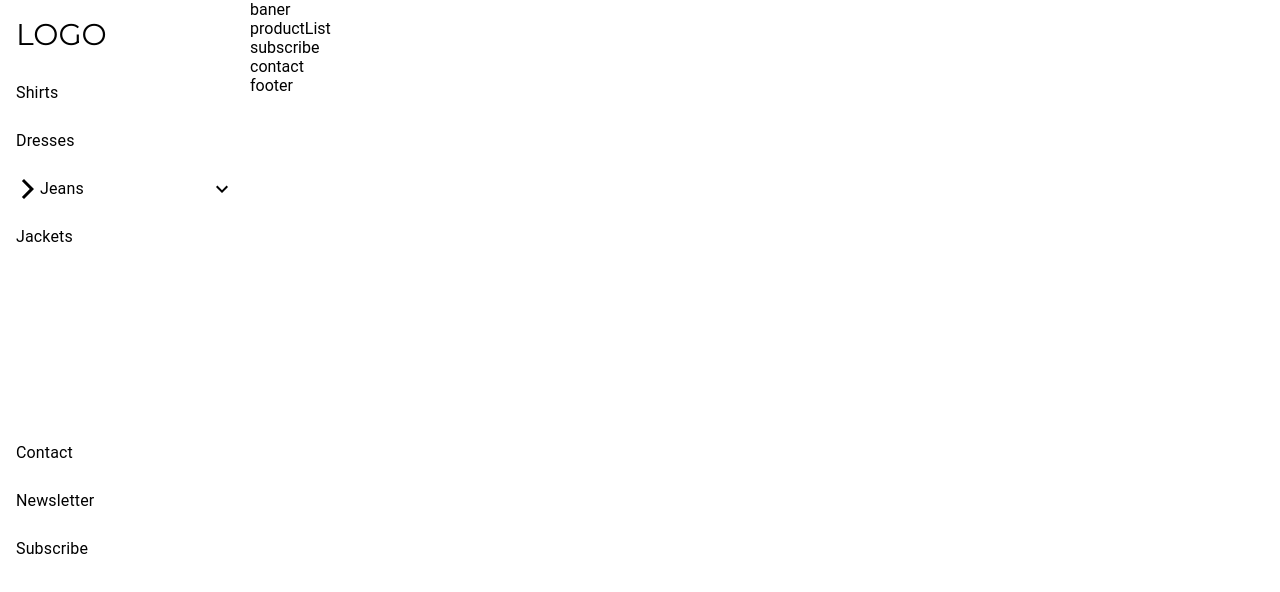
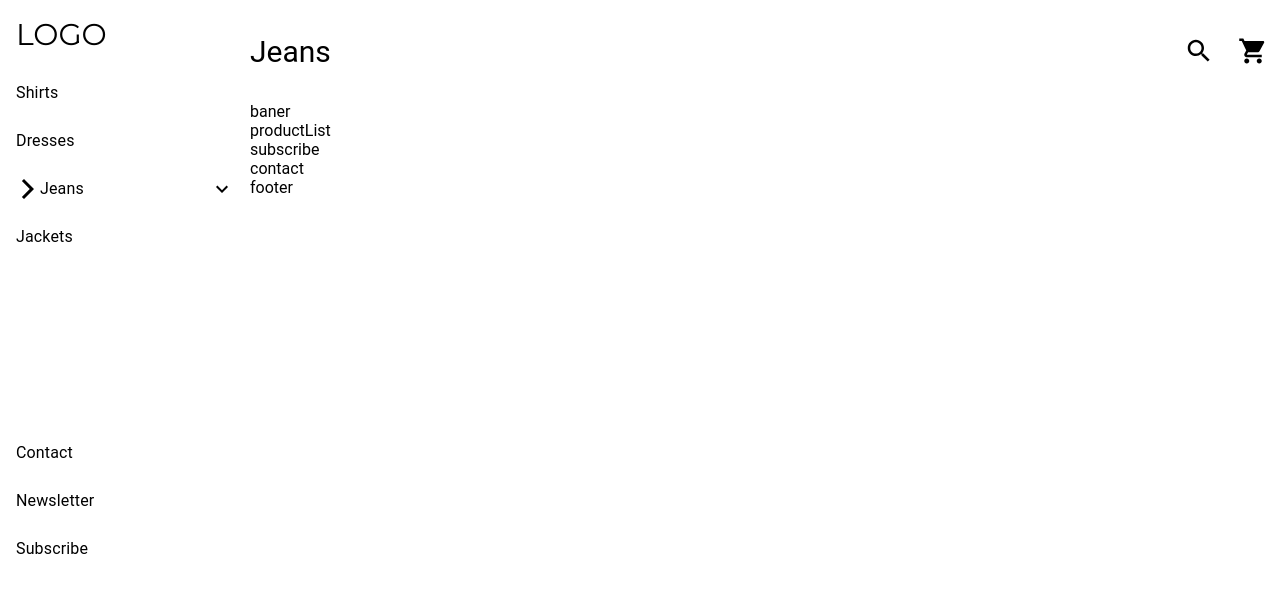
Before and after one commit to AdamKrowka/shopExample, a React (Create React App) app: page / in a window 1280 px wide. Shown: the top 592 px of the page. Built offline with nearby package versions, Linux system fonts and the light colour scheme.

Commit message:
[shop/main/searchbar] Serachbar finished

```diff
--- a/src/Components/Main.js
+++ b/src/Components/Main.js
@@ -15,7 +15,7 @@ const Main = ({ selectedCategory }) => {
   return (
     <div className={classes.container}>
       <div className={classes.searchBar}>
-        <SerachBar />
+        <SerachBar selectedCategory={selectedCategory} />
       </div>
       <div className={classes.banner}>baner</div>
       <div className={classes.productList}>productList</div>
--- a/src/Components/MainComponents/SearchBar.js
+++ b/src/Components/MainComponents/SearchBar.js
@@ -1,7 +1,45 @@
 import React, { useState } from "react";
 
-const SerachBar = () => {
-  return <div></div>;
+import { makeStyles } from "@material-ui/core/styles";
+import { IconButton } from "@material-ui/core";
+import SearchIcon from "@material-ui/icons/Search";
+import ShoppingCartIcon from "@material-ui/icons/ShoppingCart";
+
+const useStyles = makeStyles((theme) => ({
+  container: {
+    display: "flex",
+    justifyContent: "space-between",
+    alignItems: "center",
+    paddingBottom: theme.spacing(3),
+    paddingTop: theme.spacing(3),
+  },
+  category: {
+    fontStyle: "Montserrat,sans-serif",
+    fontSize: "30px",
+  },
+  icons: {
+    display: "flex",
+  },
+  icon: {
+    fontSize: "30px",
+    // marginRight: theme.spacing(4),
+  },
+}));
+const SerachBar = ({ selectedCategory }) => {
+  const classes = useStyles();
+  return (
+    <div className={classes.container}>
+      <div className={classes.category}>{selectedCategory}</div>
+      <div className={classes.icons}>
+        <IconButton color={"inherit"}>
+          <SearchIcon className={classes.icon} />
+        </IconButton>
+        <IconButton color={"inherit"}>
+          <ShoppingCartIcon className={classes.icon} />
+        </IconButton>
+      </div>
+    </div>
+  );
 };
 
 export default SerachBar;
```
